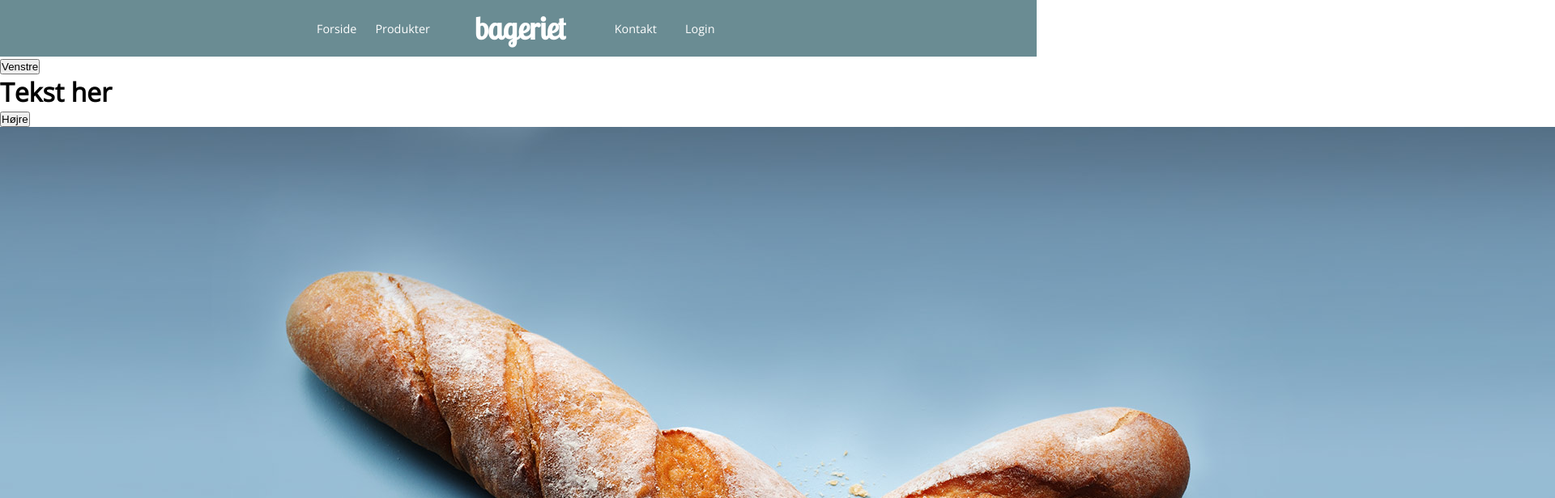
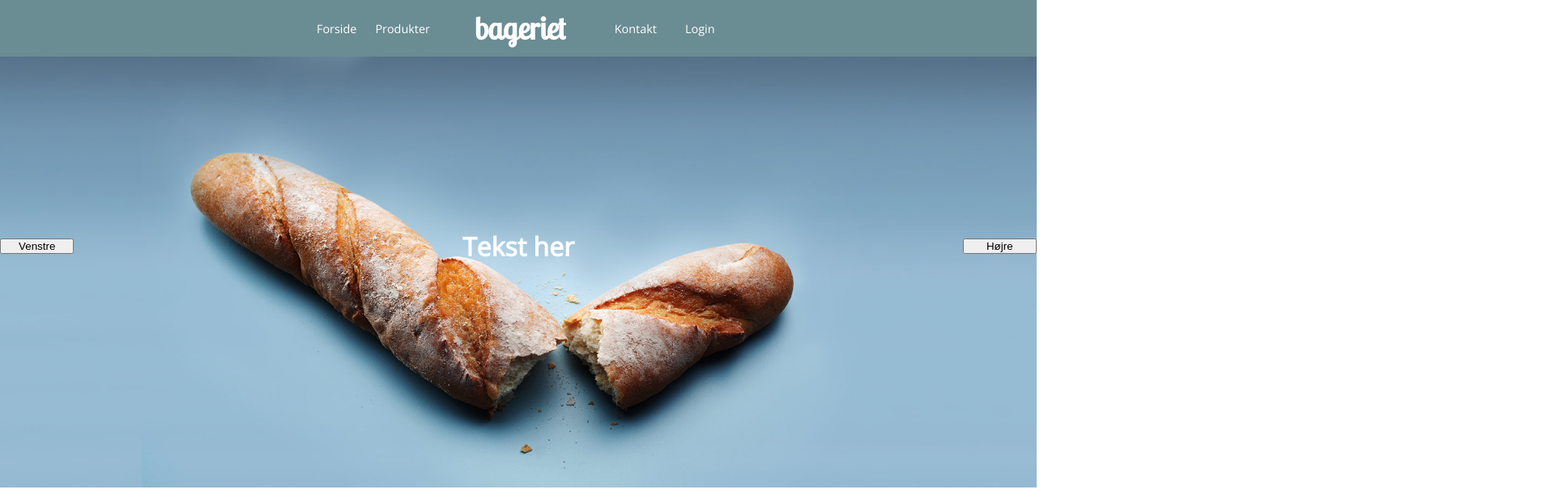
Before and after one commit to katrine-mo-jensen/bageriet, a React (Vite) app in the folder bageriet/: page / in a window 1280 px wide. Shown: the top 616 px of the page at 81% size, 1920 px wide, since content can reach past the window. Built offline with nearby package versions, Linux system fonts and the light colour scheme.

Commit message:
header styling

```diff
--- a/bageriet/src/components/Slider.jsx
+++ b/bageriet/src/components/Slider.jsx
@@ -1,12 +1,14 @@
 import slide1 from "../assets/images/slide1.jpg";
 import slide2 from "../assets/images/slide2.jpg";
 import slide3 from "../assets/images/slide3.jpg";
+
+import style from "../styling/slider.module.scss"
 
 export function Slider() {
   const sliderArray = [slide1, slide2, slide3];
 
   return (
-    <header>
+    <header className={style.slider}>
       <div>
         <button>Venstre</button>
         <h1>Tekst her</h1>
--- a/bageriet/src/styling/slider.module.scss
+++ b/bageriet/src/styling/slider.module.scss
@@ -0,0 +1,23 @@
+.slider {
+    display: grid;
+    justify-content: center;
+    align-items: center;
+    width: 100%;
+    position: relative;
+    img{
+        width: 100%;
+    }
+    div {
+        position: absolute;
+        top: 40%;
+        width: 100%;
+        display: grid;
+        grid-template-columns: 1fr 12fr 1fr;
+        align-items: center;
+        h1{
+        text-align: center;
+        color: white;
+
+        }
+    }
+}
```
